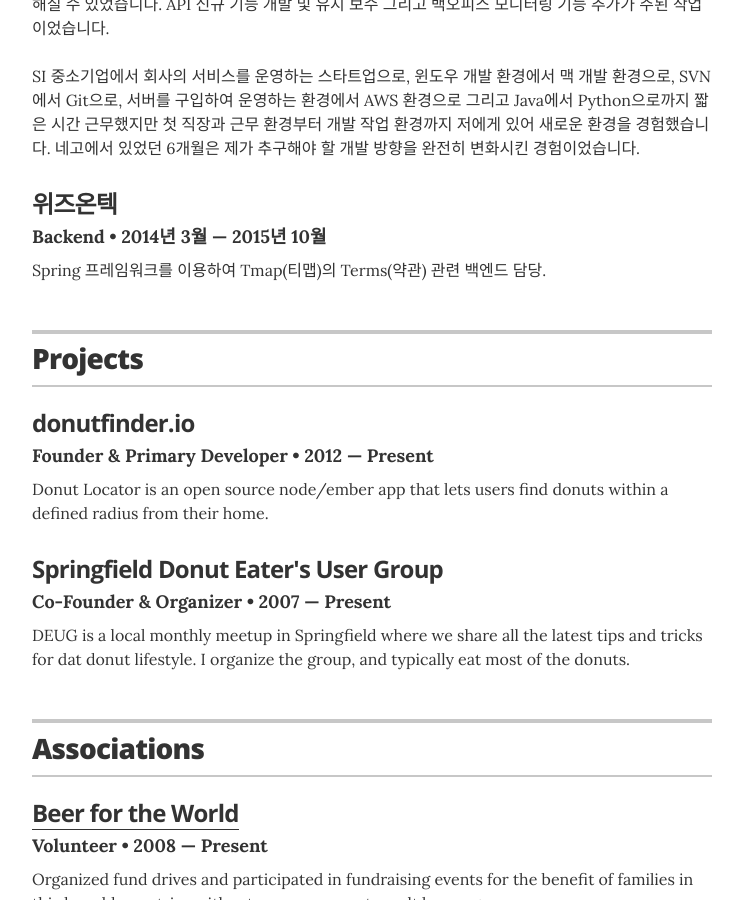
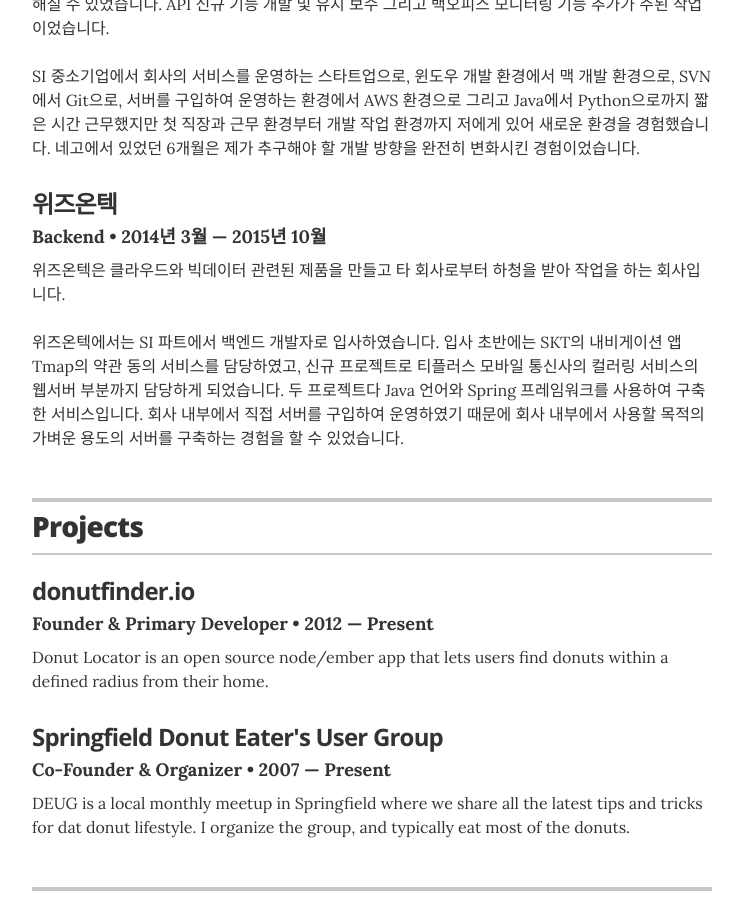
Before and after one commit to bingl2/resume, a Jekyll site: the page built from index.html, in a window 1280 px wide and 900 px high, scrolled down 1257 px. Shown: the whole window, without its empty margins (268-1011 px from the left). Built offline with Jekyll 4.4.1, drawn with Linux system fonts in a browser that asks for light colours.

Commit message:
위즈온텍 파트 내용 추가

```diff
--- a/_data/experience.yml
+++ b/_data/experience.yml
@@ -15,4 +15,4 @@
 - company: 위즈온텍
   position: Backend
   duration: 2014년 3월 &mdash; 2015년 10월
-  summary: Spring 프레임워크를 이용하여 Tmap(티맵)의 Terms(약관) 관련 백엔드 담당.
+  summary: 위즈온텍은 클라우드와 빅데이터 관련된 제품을 만들고 타 회사로부터 하청을 받아 작업을 하는 회사입니다. <br><br> 위즈온텍에서는 SI 파트에서 백엔드 개발자로 입사하였습니다. 입사 초반에는 SKT의 내비게이션 앱 Tmap의 약관 동의 서비스를 담당하였고, 신규 프로젝트로 티플러스 모바일 통신사의 컬러링 서비스의 웹서버 부분까지 담당하게 되었습니다. 두 프로젝트다 Java 언어와 Spring 프레임워크를 사용하여 구축한 서비스입니다. 회사 내부에서 직접 서버를 구입하여 운영하였기 때문에 회사 내부에서 사용할 목적의 가벼운 용도의 서버를 구축하는 경험을 할 수 있었습니다.
```
